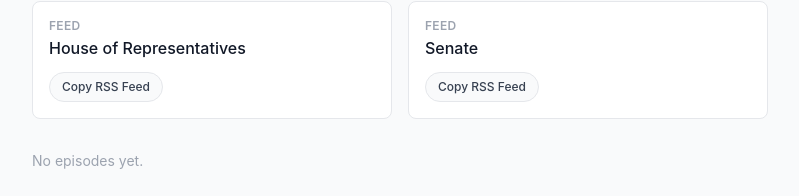
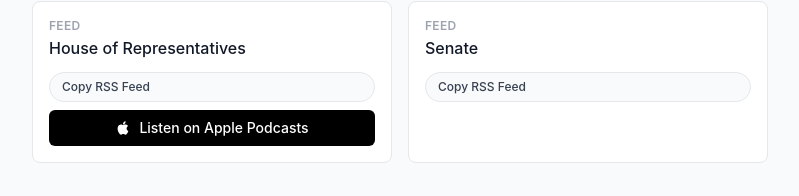
Before and after one commit to XWBarton/on-notice, a Next.js app in the folder apps/web/: page /podcast in a window 1280 px wide. Shown: the part 184-380 px from the top of the page, without its empty margins (240-1039 px from the left). Built offline with nearby package versions, Linux system fonts and the light colour scheme; no server answers; the database is empty.

Commit message:
Add Apple Podcasts button to House of Representatives feed

```diff
--- a/apps/web/app/podcast/page.tsx
+++ b/apps/web/app/podcast/page.tsx
@@ -9,11 +9,13 @@
     id: "fed_hor",
     label: "House of Representatives",
     rssUrl: "https://on-notice.xyz/api/feed.xml?parliament=fed_hor",
+    appleUrl: "https://podcasts.apple.com/us/podcast/on-notice-%E2%80%94-house-of-representatives/id1895305879",
   },
   {
     id: "fed_sen",
     label: "Senate",
     rssUrl: "https://on-notice.xyz/api/feed.xml?parliament=fed_sen",
+    appleUrl: null,
   },
 ];
 
@@ -55,7 +57,22 @@
               <p className="text-xs font-semibold text-gray-400 uppercase tracking-wide mb-0.5">Feed</p>
               <p className="font-medium text-gray-900">{feed.label}</p>
             </div>
-            <CopyRssButton url={feed.rssUrl} />
+            <div className="flex flex-col gap-2">
+              <CopyRssButton url={feed.rssUrl} />
+              {feed.appleUrl && (
+                <a
+                  href={feed.appleUrl}
+                  target="_blank"
+                  rel="noopener noreferrer"
+                  className="flex items-center justify-center gap-2 w-full px-3 py-2 rounded-md bg-black text-white text-sm font-medium hover:bg-gray-800 transition-colors"
+                >
+                  <svg className="w-4 h-4 shrink-0" viewBox="0 0 24 24" fill="currentColor">
+                    <path d="M18.71 19.5c-.83 1.24-1.71 2.45-3.05 2.47-1.34.03-1.77-.79-3.29-.79-1.53 0-2 .77-3.27.82-1.31.05-2.3-1.32-3.14-2.53C4.25 17 2.94 12.45 4.7 9.39c.87-1.52 2.43-2.48 4.12-2.51 1.28-.02 2.5.87 3.29.87.78 0 2.26-1.07 3.8-.91.65.03 2.47.26 3.64 1.98-.09.06-2.17 1.28-2.15 3.81.03 3.02 2.65 4.03 2.68 4.04-.03.07-.42 1.44-1.38 2.83M13 3.5c.73-.83 1.94-1.46 2.94-1.5.13 1.17-.34 2.35-1.04 3.19-.69.85-1.83 1.51-2.95 1.42-.15-1.15.41-2.35 1.05-3.11z"/>
+                  </svg>
+                  Listen on Apple Podcasts
+                </a>
+              )}
+            </div>
           </div>
         ))}
       </div>
```
